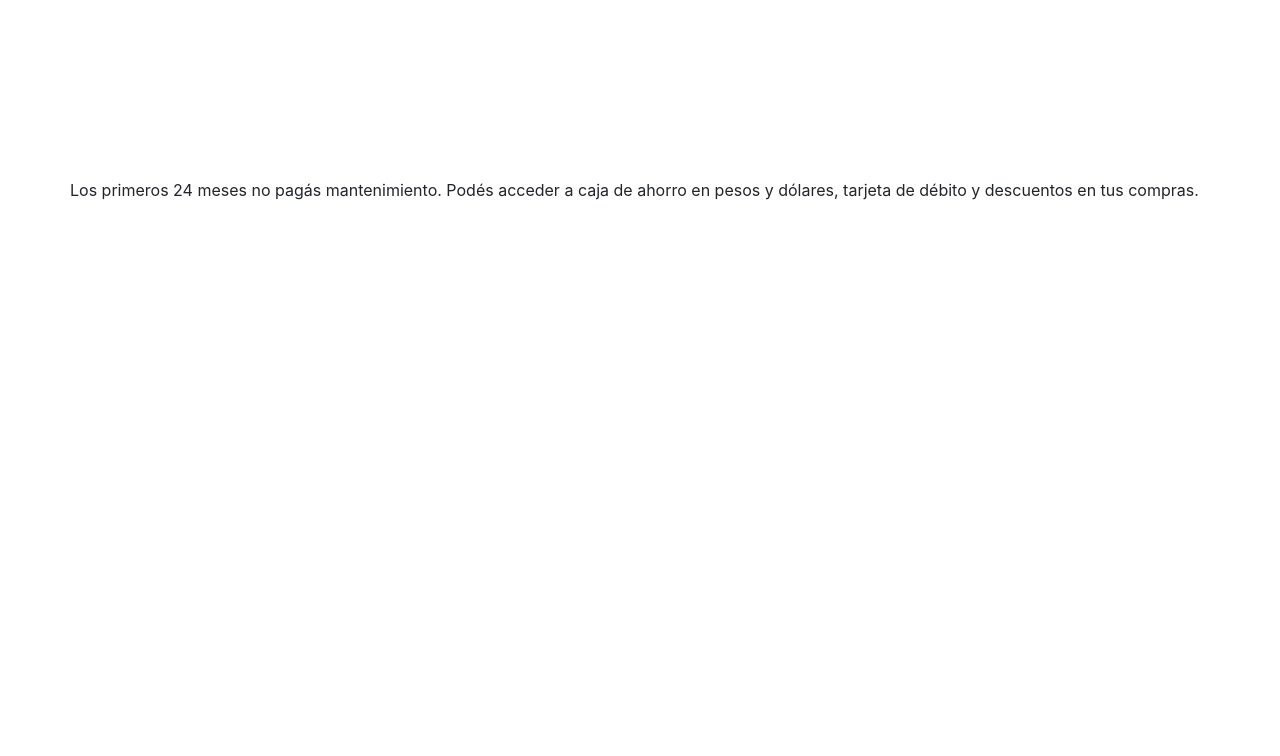
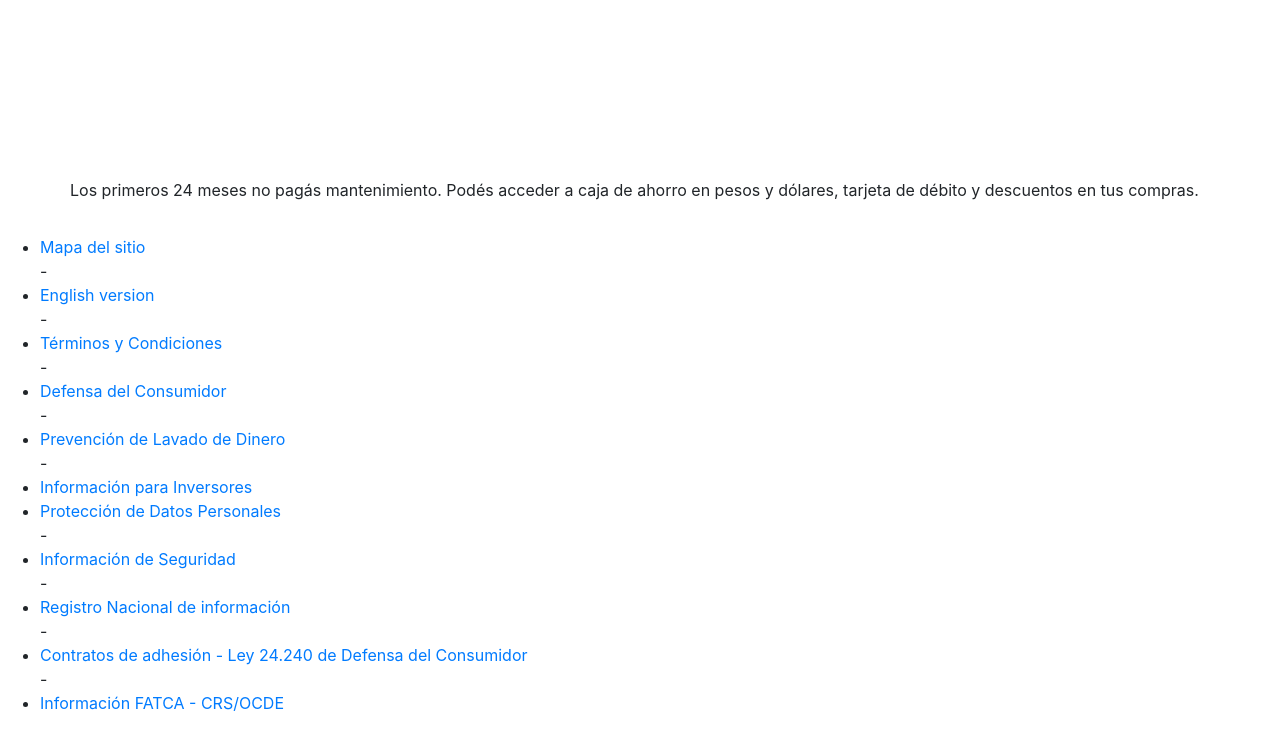
Before and after one commit to micasRod/sprintFinal, a Django app: page /prestamos/ in a window 1280 px wide; the page is wider, and only the part inside the window is pictured. Shown: the part 3922-4678 px from the top of that part. Before the commit the page ends 4122 px from the top of that part, so only its background shows below. Run offline with Django 4.2, Linux system fonts and the light colour scheme; some libraries are stand-ins or nearby versions.

Commit message:
Footer prestamos

```diff
--- a/prestamos_app/templates/prestamos_app/prestamos.html
+++ b/prestamos_app/templates/prestamos_app/prestamos.html
@@ -135,6 +135,52 @@
         </div>
       </section>
 
+      <footer class="interna">
+        <div class="containerContent">
+              <div class="row">
+                    <div class="col-md-12">
+                        <div class="footerNew">
+                             <div class="cuadroLegales" style="background-image:none; padding: 17px 0 0px 0;">
+                                 <!-- para duplicar el de la home copiar desde acá -->
+                                <ul>
+                                  <li><a href="/Home/MapaDelSitio" class="legal">Mapa del sitio</a></li>
+                                  <span>-</span>
+                                  <li><a href="/Home/EnglishVersion" class="legal">English version</a></li>
+                                  <span>-</span>
+                                  <li><a href="/Home/TerminosYCondiciones" class="legal">Términos y Condiciones</a></li>
+                                  <span>-</span>
+                                  <li><a href="/Home/DefensaDelConsumidor" class="legal">Defensa del Consumidor</a></li>
+                                  <span>-</span>
+                                  <li><a href="/Institucional/PrevencionDeLavadoDeDinero" class="legal">Prevención de Lavado de Dinero</a></li>
+                                  <span>-</span>
+
+                                  <li><a href="/Home/InformacionParaInversores" class="legal">Información para Inversores</a></li>
+
+                                  <li><a href="/Home/ProteccionDeDatosPersonales" class="legal">Protección de Datos Personales</a></li>
+                                  <span>-</span>
+                                  <li><a href="/Home/InformacionDeSeguridad" class="legal">Información de Seguridad</a></li>
+                                  <span>-</span>
+                                  <li><a href="http://www.jus.gob.ar/atencion-al-ciudadano/chicos-extraviados.aspx" target="_blank" class="legal">Registro Nacional de información</a></li>
+                                  <span>-</span>
+                                  <li><a href="/Home/ContratosDeAdhesion" class="legal">Contratos de adhesión - Ley 24.240 de Defensa del Consumidor</a></li>
+                                  <span>-</span>
+                                  <li><a href="/Home/InformacionFATCA-CRS-OCDE" class="legal">Información FATCA - CRS/OCDE</a></li>
+                                  <!-- hasta acá -->
+                                </ul>
+                            </div>
+                        </div>
+                        <br clear="all">
+                  </div>
+                  <div class="col-md-3">
+                            <a href="/" class="cuadroLegales" alt="Logo Banco Nacion"></a>
+                  </div>
+
+            </div>
+
+
+        </div>
+
+    </footer>
 
 
 
```
Also changed, not shown: prestamos_app/templates/prestamos_app/prestamos.css (+20 -0 lines).
